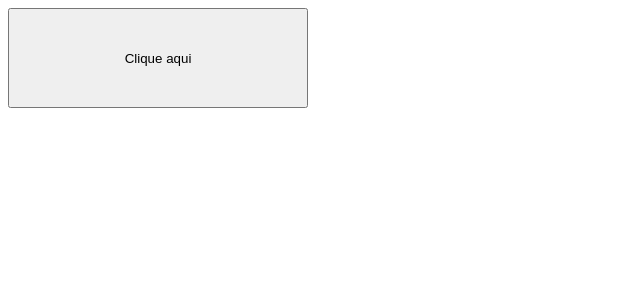
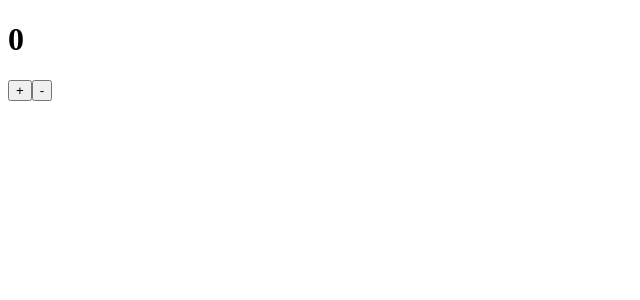
Before and after one commit to Henrique1204/React-Origamid, a React (Create React App) app in the folder appreact/: page / in a window 1280 px wide. Shown: the top 300 px of the page, without its empty margins (0-640 px from the left). Built offline with nearby package versions, Linux system fonts and the light colour scheme; the HTML template or start-up script is replaced by a standard one.

Commit message:
Adicionar exemplo de hook (useReducer)

```diff
--- a/appreact/src/App.js
+++ b/appreact/src/App.js
@@ -1,9 +1,25 @@
 import React from 'react';
-import Button from "./Button.js";
+
+function reducer(state, action) {
+  switch (action) {
+    case "aumentar":
+      return state + 1;
+    case "diminuir":
+        return state - 1;
+    default:
+      throw new Error("O valor passado no dispatch é inválido!");
+  }
+}
 
 const App = () => {
+  const [state, dispatch] = React.useReducer(reducer, 0);
+
   return (
-    <Button >Clique aqui</Button>
+    <div>
+      <h1>{state}</h1>
+      <button onClick={() => dispatch("aumentar")}>+</button>
+      <button onClick={() => dispatch("diminuir")}>-</button>
+    </div>
   );
 };
 
--- a/appreact/src/Button.js
+++ /dev/null
@@ -1,20 +0,0 @@
-import React from 'react';
-import PropTypes from "prop-types";
-
-const Button = (props) => {
-    return <button style={{width: `${props.width}px`, height: `${props.width / 3}px`}}>{props.children}</button>;
-}
-
-// Define um valor padrão pra propriedades.
-Button.defaultProps = {
-    width: 300
-}
-
-// Define o tipo das propriedades.
-Button.propTypes = {
-    width: PropTypes.number,
-};
-
-console.log(PropTypes.number);
-
-export default Button;
```
